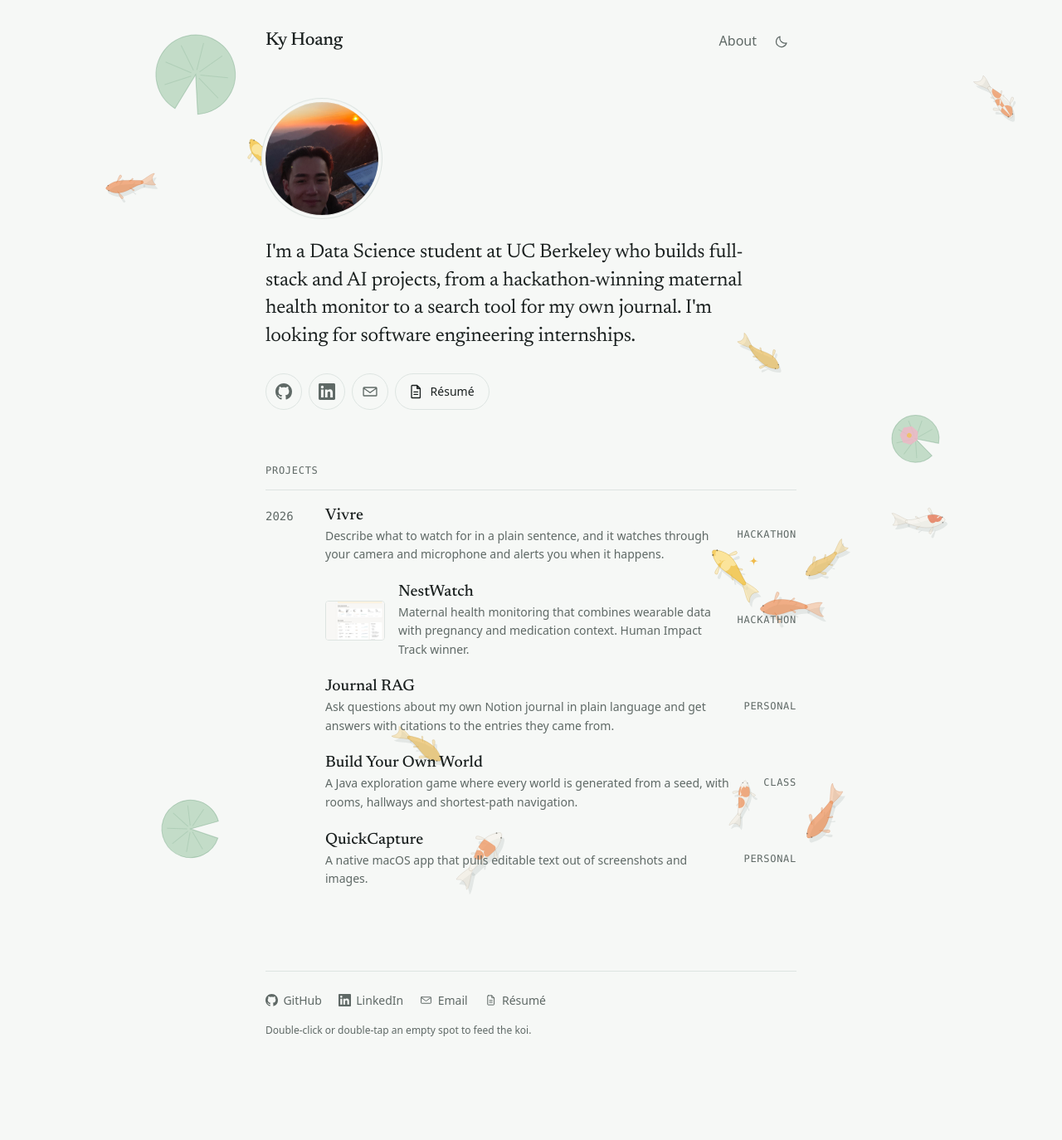
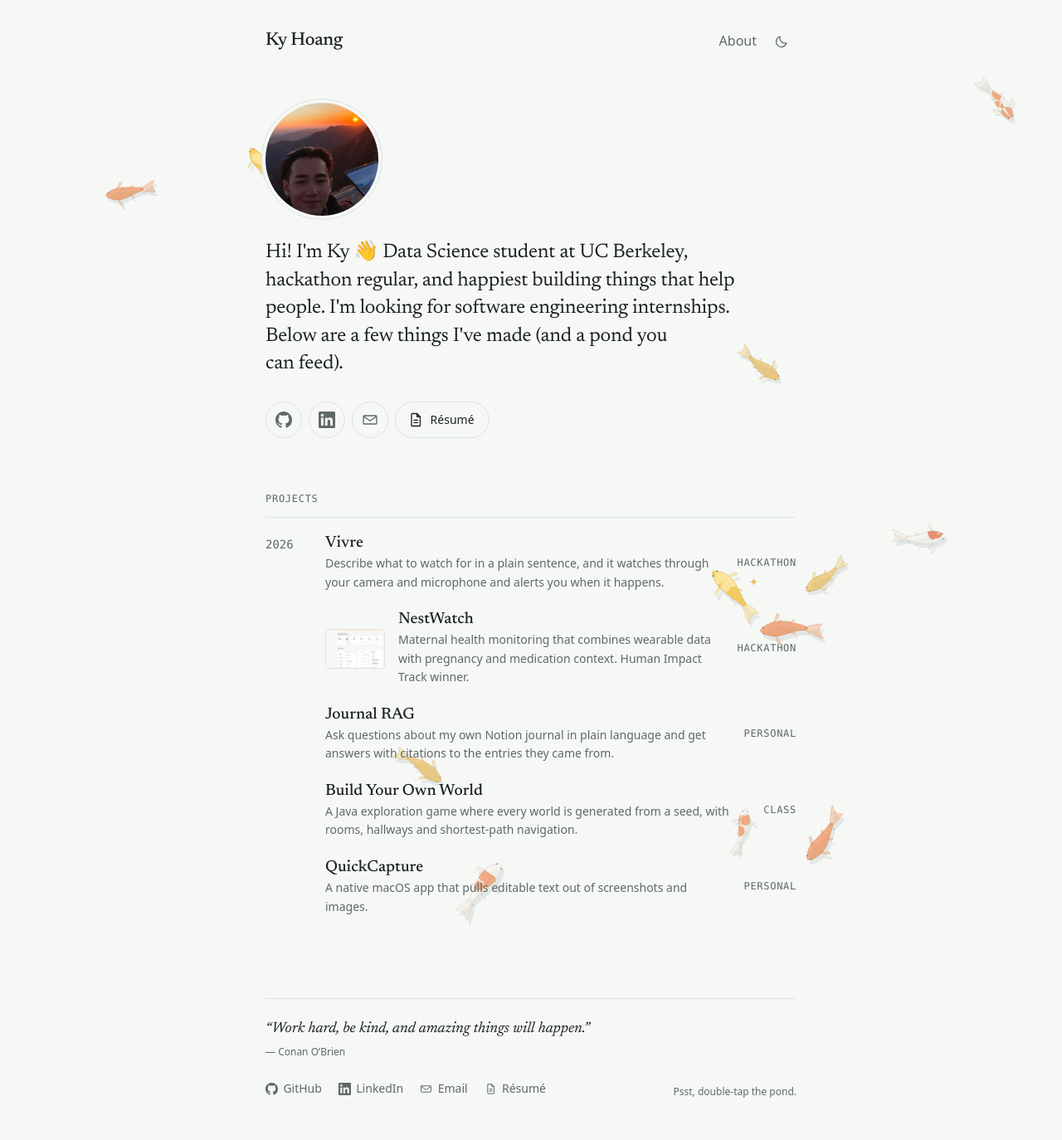
Before and after one commit to ky-hoang/ky-hoang.github.io, an Astro site: page / in a window 1280 px wide. Shown: the part 40-1414 px from the top of the page at 83% size. Before the commit the page ends 1339 px from the top, so only its background shows below. Built offline with nearby package versions, Linux system fonts and the light colour scheme; Astro itself is replaced by a stand-in of ours.

Commit message:
Warmer intro, new About text, footer quote; drop lily pads and photo rings
- Home intro rewritten in Ky's voice, with a 👋 that waves once.
- About page opening rewritten: Aarhus to the Bay Area, hackathons,
  and the Sequoia trip where the photo was taken.
- Footer carries Conan O'Brien's "Work hard, be kind, and amazing
  things will happen." and a shorter pond hint (click or tap).
- Lily pads removed from the pond and the link preview card.
- Profile photo is now still: no float, no pulsing rings.
- Search description is its own field in site.ts.

Co-Authored-By: Claude Opus 5.5 <noreply@anthropic.com>

```diff
--- a/src/components/Avatar.astro
+++ b/src/components/Avatar.astro
@@ -4,9 +4,6 @@
 
   To change it: replace src/content/profile.jpg (a square photo works best;
   other shapes are cropped to the middle). To remove it: delete that file.
-
-  It floats gently, and sends out rings like a pebble dropped in the pond
-  when the page opens and when the cursor is over it.
 */
 import { Image } from "astro:assets";
 import { site } from "../content/site";
@@ -17,26 +14,13 @@ const found = import.meta.glob<{ default: ImageMetadata }>("../content/profile.{
 const photo = Object.values(found)[0]?.default;
 ---
 
-{
-  photo && (
-    <div class="avatar">
-      <Image src={photo} alt={`Photo of ${site.name}`} width={360} loading="eager" />
-    </div>
-  )
-}
+{photo && <Image class="avatar" src={photo} alt={`Photo of ${site.name}`} width={360} loading="eager" />}
 
 <style>
   .avatar {
-    position: relative;
+    display: block;
     width: 8.5rem;
     height: 8.5rem;
-    animation: float 6s ease-in-out infinite;
-  }
-
-  .avatar :global(img) {
-    display: block;
-    width: 100%;
-    height: 100%;
     border-radius: 50%;
     object-fit: cover;
     /* A thin gap, then a fine ring */
@@ -44,69 +28,4 @@ const photo = Object.values(found)[0]?.default;
       0 0 0 4px var(--bg),
       0 0 0 5px var(--line);
   }
-
-  /* Two rings that spread out and fade */
-  .avatar::before,
-  .avatar::after {
-    content: "";
-    position: absolute;
-    inset: -5px;
-    border: 1.5px solid var(--accent);
-    border-radius: 50%;
-    opacity: 0;
-    pointer-events: none;
-    animation: ring 1.6s ease-out 0.5s 1;
-  }
-
-  .avatar::after {
-    animation-delay: 0.9s;
-  }
-
-  .avatar:hover::before,
-  .avatar:hover::after {
-    animation: ring-again 1.6s ease-out infinite;
-  }
-
-  .avatar:hover::after {
-    animation-delay: 0.5s;
-  }
-
-  @keyframes float {
-    50% {
-      transform: translateY(-4px);
-    }
-  }
-
-  /* The same motion under two names, so hovering can restart it */
-  @keyframes ring {
-    0% {
-      opacity: 0.55;
-      transform: scale(1);
-    }
-    100% {
-      opacity: 0;
-      transform: scale(1.45);
-    }
-  }
-
-  @keyframes ring-again {
-    0% {
-      opacity: 0.55;
-      transform: scale(1);
-    }
-    100% {
-      opacity: 0;
-      transform: scale(1.45);
-    }
-  }
-
-  @media (prefers-reduced-motion: reduce) {
-    .avatar,
-    .avatar::before,
-    .avatar::after,
-    .avatar:hover::before,
-    .avatar:hover::after {
-      animation: none;
-    }
-  }
 </style>
--- a/src/components/Footer.astro
+++ b/src/components/Footer.astro
@@ -1,13 +1,19 @@
 ---
-/* Bottom of every page: your links from site.ts with their icons, plus a hint about the pond. */
+/*
+  Bottom of every page: a favorite quote, your links from site.ts with
+  their icons, and a hint about the pond.
+*/
 import ContactLinks from "./ContactLinks.astro";
 ---
 
 <footer class="footer" transition:animate="none">
+  <figure class="quote">
+    <blockquote>“Work hard, be kind, and amazing things will happen.”</blockquote>
+    <figcaption>Conan O’Brien</figcaption>
+  </figure>
   <ContactLinks />
   <p class="hint" aria-hidden="true">
-    <span class="day">Double-click or double-tap an empty spot to feed the koi.</span>
-    <span class="night">Double-click or double-tap an empty spot to light a spark.</span>
+    Psst, double-<span class="mouse">click</span><span class="touch">tap</span> the pond.
   </p>
 </footer>
 
@@ -25,17 +31,47 @@ import ContactLinks from "./ContactLinks.astro";
     color: var(--muted);
   }
 
+  /* The quote takes a full row of its own, above the links */
+  .quote {
+    flex-basis: 100%;
+    margin-bottom: 0.75rem;
+  }
+
+  blockquote {
+    margin: 0;
+    font-family: var(--font-serif);
+    font-size: var(--text-lg);
+    font-style: italic;
+    line-height: 1.4;
+    color: var(--text);
+  }
+
+  figcaption {
+    margin-top: 0.3rem;
+    font-size: var(--text-xs);
+  }
+
+  figcaption::before {
+    content: "— ";
+  }
+
   .hint {
     font-size: var(--text-xs);
   }
 
-  .night,
-  :global([data-theme="dark"]) .day {
+  /* "double-click" with a mouse, "double-tap" on a touch screen */
+  .touch {
     display: none;
   }
 
-  :global([data-theme="dark"]) .night {
-    display: inline;
+  @media (hover: none) {
+    .mouse {
+      display: none;
+    }
+
+    .touch {
+      display: inline;
+    }
   }
 
   /* The pond holds still for visitors who ask for less motion, so skip the hint */
--- a/src/content/about.md
+++ b/src/content/about.md
@@ -1,8 +1,10 @@
-I'm a Data Science student at UC Berkeley, graduating in May 2028. I like building things end to end: a backend that does the real work, an interface people can use, and tests that keep it honest.
+I'm a Data Science student at UC Berkeley, graduating in May 2028. I grew up in Aarhus, Denmark, and have called the Bay Area home since I was 13.
 
-Most of my projects are in Python, with FastAPI on the server and React in the browser. I have also built a native macOS app in Swift and a procedurally generated game in Java.
+What I love most about software is building things that actually help people, especially alongside driven teammates. Lately, that's meant a lot of hackathons. I love the rush of a deadline and being on the same page with people who just want to get things done.
 
-I'm looking for software engineering internships.
+Most of my projects are in Python, with FastAPI on the server and React in the browser. I've also built a native macOS app in Swift and a procedurally generated game in Java.
+
+When I'm not building, I'm camping, backpacking or traveling. My favorite trip so far was Sequoia National Park, where I got to see the giant sequoias up close, then stayed on top of Moro Rock for the sunset and the stars. It's also where my profile picture was taken!
 
 ## Experience
 
--- a/src/content/site.ts
+++ b/src/content/site.ts
@@ -12,10 +12,14 @@ export const site = {
   // Shown in the top-left corner and in the browser tab
   name: "Ky Hoang",
 
-  // One or two sentences at the top of the home page.
-  // Also used as the description in search results and link previews.
+  // A few sentences at the top of the home page. A 👋 in it waves once
+  // when the page opens.
   intro:
-    "I'm a Data Science student at UC Berkeley who builds full-stack and AI projects, from a hackathon-winning maternal health monitor to a search tool for my own journal. I'm looking for software engineering internships.",
+    "Hi! I'm Ky 👋 Data Science student at UC Berkeley, hackathon regular, and happiest building things that help people. I'm looking for software engineering internships. Below are a few things I've made (and a pond you can feed).",
+
+  // One sentence about you for search results and link previews
+  description:
+    "Ky Hoang is a Data Science student at UC Berkeley who builds software that helps people, and is looking for software engineering internships.",
 
   // Shown as an Email link at the top of the home page and in the footer.
   // Leave as "" to hide it.
--- a/src/layouts/Base.astro
+++ b/src/layouts/Base.astro
@@ -18,7 +18,7 @@ interface Props {
   description?: string;
 }
 
-const { title, description = site.intro } = Astro.props;
+const { title, description = site.description } = Astro.props;
 const pageTitle = title ? `${title} · ${site.name}` : site.name;
 
 // The picture shown when a link to the site is pasted into a chat or a post: public/og.png
@@ -40,7 +40,7 @@ const previewImage = new URL("/og.png", Astro.site);
     <meta property="og:image" content={previewImage} />
     <meta property="og:image:width" content="1200" />
     <meta property="og:image:height" content="630" />
-    <meta property="og:image:alt" content={`${site.name}: a photo, koi and lily pads`} />
+    <meta property="og:image:alt" content={`${site.name}: a photo and koi`} />
     <meta name="twitter:card" content="summary_large_image" />
     <link rel="icon" type="image/svg+xml" href="/favicon.svg" />
 
--- a/src/pages/index.astro
+++ b/src/pages/index.astro
@@ -8,13 +8,21 @@ import { getProjects } from "../lib/projects";
 import { site } from "../content/site";
 
 const projects = await getProjects();
+
+// Splits the intro around the 👋, so the hand can be animated on its own
+const [beforeWave, ...rest] = site.intro.split("👋");
+const afterWave = rest.join("👋");
 ---
 
 <Base>
   <section class="hello">
     <h1 class="sr-only">{site.name}</h1>
     <Avatar />
-    <p class="intro">{site.intro}</p>
+    <p class="intro">
+      {beforeWave}
+      {rest.length > 0 && <span class="wave">👋</span>}
+      {afterWave}
+    </p>
     <ContactLinks size="large" />
   </section>
 
@@ -38,6 +46,34 @@ const projects = await getProjects();
     text-wrap: pretty;
   }
 
+  /* The hand waves a few times when the page opens, then rests */
+  .wave {
+    display: inline-block;
+    transform-origin: 70% 80%;
+    animation: wave 1.6s ease-in-out 0.4s 1;
+  }
+
+  @keyframes wave {
+    0%, 60%, 100% {
+      transform: rotate(0deg);
+    }
+    10%, 30% {
+      transform: rotate(16deg);
+    }
+    20%, 40% {
+      transform: rotate(-8deg);
+    }
+    50% {
+      transform: rotate(10deg);
+    }
+  }
+
+  @media (prefers-reduced-motion: reduce) {
+    .wave {
+      animation: none;
+    }
+  }
+
   @media (max-width: 34rem) {
     .intro {
       font-size: 1.3rem;
--- a/src/pond/draw.ts
+++ b/src/pond/draw.ts
@@ -1,14 +1,13 @@
 /*
   How everything in the pond looks. Everything is drawn with shapes in
-  code, so there are no image files. Koi and lily pads are seen from above,
-  which lets the koi face any direction.
+  code, so there are no image files. Koi are seen from above, which lets
+  them face any direction.
 
   Colors for the creatures live here rather than in tokens.css, because a
   canvas cannot read CSS variables cheaply on every frame.
 */
 
 import type { Creature, Kind, Treat } from "./creatures";
-import { seeded, type Pad } from "./scenery";
 
 const TAU = Math.PI * 2;
 
@@ -39,6 +38,12 @@ const SPINE = 9;
 const PROFILE = [0.55, 0.86, 1, 0.98, 0.88, 0.72, 0.54, 0.38, 0.26];
 const spineX = new Array<number>(SPINE).fill(0);
 const spineY = new Array<number>(SPINE).fill(0);
+
+/** A repeatable "random" number from 0 to 1, so each koi keeps its own pattern */
+function seeded(seed: number, n: number): number {
+  const x = Math.sin(seed * 9301 + n * 49297) * 233280;
+  return x - Math.floor(x);
+}
 
 /** Traces a smooth closed outline through a list of points */
 function smoothOutline(path: Path2D, points: number[][]): void {
@@ -310,67 +315,3 @@ export function drawRipple(
   ctx.arc(x, y, 6 + reach * spread, 0, TAU);
   ctx.stroke();
 }
-
-// ---------- Lily pads ----------
-
-/** Green by day; by night, a dark shape the fireflies pass over */
-const PAD_LOOKS = {
-  koi: { leaf: "#8fbf9a", edge: "#5d9470", petal: "#f3b3c6", heart: "#f2c14e", opacity: 0.5 },
-  firefly: { leaf: "#1a3531", edge: "#2c544d", petal: "#7d6a80", heart: "#b98f3c", opacity: 0.75 },
-} as const;
-
-const NOTCH = 0.3; // half the width of the gap in the leaf, in radians
-const VEINS = 7;
-const PETALS = 7;
-
-/** A round leaf with a notch, a few veins, and sometimes a flower. It sways a little. */
-export function drawLilyPad(ctx: CanvasRenderingContext2D, pad: Pad, kind: Kind, now: number, fade: number): void {
-  const look = PAD_LOOKS[kind];
-  const r = pad.radius;
-
-  ctx.save();
-  ctx.translate(pad.x, pad.y);
-  ctx.rotate(pad.turn + Math.sin(now / 2600 + pad.sway * TAU) * 0.06);
-
-  ctx.beginPath();
-  ctx.moveTo(0, 0);
-  ctx.arc(0, 0, r, NOTCH, TAU - NOTCH);
-  ctx.closePath();
-  ctx.globalAlpha = look.opacity * fade;
-  ctx.fillStyle = look.leaf;
-  ctx.fill();
-  ctx.globalAlpha = look.opacity * 0.7 * fade;
-  ctx.strokeStyle = look.edge;
-  ctx.lineWidth = 1;
-  ctx.stroke();
-
-  // Veins fanning out from the middle, away from the notch
-  ctx.globalAlpha = look.opacity * 0.35 * fade;
-  ctx.beginPath();
-  for (let n = 0; n < VEINS; n++) {
-    const angle = NOTCH + ((n + 1) / (VEINS + 1)) * (TAU - NOTCH * 2);
-    ctx.moveTo(Math.cos(angle) * r * 0.12, Math.sin(angle) * r * 0.12);
-    ctx.lineTo(Math.cos(angle) * r * 0.82, Math.sin(angle) * r * 0.82);
-  }
-  ctx.stroke();
-
-  if (pad.flower) {
-    // Sits on the side of the leaf opposite the notch
-    const flowerX = -r * 0.3;
-    ctx.globalAlpha = Math.min(1, look.opacity * 1.5) * fade;
-    ctx.fillStyle = look.petal;
-    ctx.beginPath();
-    for (let n = 0; n < PETALS; n++) {
-      const angle = (n / PETALS) * TAU;
-      const reach = r * 0.2;
-      ctx.ellipse(flowerX + Math.cos(angle) * reach, Math.sin(angle) * reach, r * 0.2, r * 0.09, angle, 0, TAU);
-    }
-    ctx.fill();
-    ctx.fillStyle = look.heart;
-    ctx.beginPath();
-    ctx.arc(flowerX, 0, r * 0.1, 0, TAU);
-    ctx.fill();
-  }
-
-  ctx.restore();
-}
--- a/src/pond/pond.ts
+++ b/src/pond/pond.ts
@@ -10,13 +10,11 @@
 
   Light mode shows koi, dark mode shows fireflies. Double-click (or
   double-tap) an empty spot to drop a treat. A single click touches the
-  water, and any creature close by darts away. Lily pads float at the
-  sides (see scenery.ts).
+  water, and any creature close by darts away.
 */
 
 import { createCreature, mouthOf, startle, stepCreature, type Creature, type Kind, type World } from "./creatures";
-import { drawFirefly, drawKoi, drawLilyPad, drawRipple, drawTreat } from "./draw";
-import { placePads, type Pad } from "./scenery";
+import { drawFirefly, drawKoi, drawRipple, drawTreat } from "./draw";
 
 const TREAT_BITES = 5; // bites before a treat is gone
 const TREAT_LASTS = 20_000; // ms before an uneaten treat disappears
@@ -65,7 +63,6 @@ export function startPond(canvas: HTMLCanvasElement): void {
 
   const creatures: Creature[] = [];
   const ripples: Ripple[] = [];
-  let pads: Pad[] = [];
 
   let kind = kindForTheme(); // which skin is showing
   let fade = 1; // 0 = invisible, 1 = fully shown
@@ -108,8 +105,6 @@ export function startPond(canvas: HTMLCanvasElement): void {
     canvas.width = Math.round(world.width * sharpness);
     canvas.height = Math.round(world.height * sharpness);
     ctx!.setTransform(sharpness, 0, 0, sharpness, 0, 0);
-
-    pads = placePads(world.width, world.height);
 
     const wanted = Math.min(MAX_CREATURES, Math.round(world.height * perPixel));
     if (creatures.length === 0) {
@@ -201,18 +196,8 @@ export function startPond(canvas: HTMLCanvasElement): void {
     drawnTop = top;
     drawnBottom = bottom;
 
-    const drawPads = () => {
-      for (const pad of pads) {
-        if (inStrip(pad.y)) drawLilyPad(ctx!, pad, kind, now, fade);
-      }
-    };
-
-    // Fireflies fly over the lily pads, and their glows add their light
-    // together where they overlap. Koi swim under the pads, drawn last.
-    if (kind === "firefly") {
-      drawPads();
-      ctx!.globalCompositeOperation = "lighter";
-    }
+    // Glows add their light together where they overlap
+    ctx!.globalCompositeOperation = kind === "firefly" ? "lighter" : "source-over";
 
     for (const ripple of ripples) {
       if (!inStrip(ripple.y)) continue;
@@ -227,7 +212,6 @@ export function startPond(canvas: HTMLCanvasElement): void {
       else drawFirefly(ctx!, creature, fade);
     }
 
-    if (kind === "koi") drawPads();
     ctx!.globalCompositeOperation = "source-over";
     ctx!.globalAlpha = 1;
   }
--- a/src/pond/scenery.ts
+++ /dev/null
@@ -1,58 +0,0 @@
-/*
-  The things in the pond that stay put: lily pads.
-
-  Pads sit in the empty space either side of the text. On a narrow screen
-  there is no such space, so they peek in from the edges instead. Where
-  each pad goes is worked out from its number, not from chance, so the pads
-  stay where they are when the page grows as images load.
-*/
-
-export interface Pad {
-  x: number;
-  y: number;
-  radius: number;
-  /** Which way the notch in the leaf points, in radians */
-  turn: number;
-  /** Some pads carry a flower */
-  flower: boolean;
-  /** 0 to 1: sets this pad's own slow sway */
-  sway: number;
-}
-
-const PAD_EVERY = 420; // px of page height per pad, roughly
-const MAX_PADS = 12;
-const TEXT_WIDTH = 688; // the text column and its gutters; see --column and --gutter in tokens.css
-
-/** A repeatable "random" number from 0 to 1 for item `n` */
-export function seeded(seed: number, n: number): number {
-  const x = Math.sin(seed * 9301 + n * 49297) * 233280;
-  return x - Math.floor(x);
-}
-
-/** The lily pads for a page of this size */
-export function placePads(width: number, height: number): Pad[] {
-  const count = Math.min(MAX_PADS, Math.round(height / PAD_EVERY));
-  const margin = (width - TEXT_WIDTH) / 2; // empty space on each side of the text
-  const roomy = margin > 110;
-  const pads: Pad[] = [];
-
-  for (let i = 0; i < count; i++) {
-    const radius = roomy ? 26 + seeded(i, 1) * 26 : 22 + seeded(i, 1) * 14;
-    const onLeft = i % 2 === 0;
-
-    // How far in from the screen edge the pad's center sits
-    const inset = roomy
-      ? radius + seeded(i, 2) * Math.max(0, margin - radius * 2.2)
-      : radius * (seeded(i, 2) * 0.5 - 0.15);
-
-    pads.push({
-      x: onLeft ? inset : width - inset,
-      y: (i + 0.25 + seeded(i, 3) * 0.6) * (height / count),
-      radius,
-      turn: seeded(i, 4) * Math.PI * 2,
-      flower: seeded(i, 5) < 0.5,
-      sway: seeded(i, 6),
-    });
-  }
-  return pads;
-}
```
Also changed, not shown: README.md, public/og.png.
